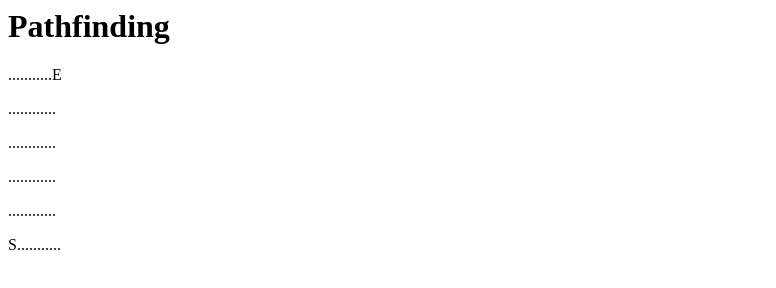
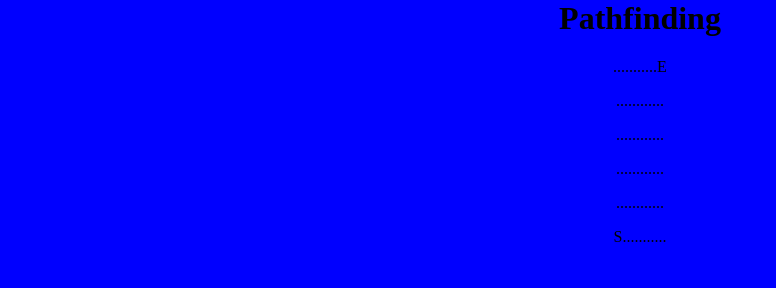
Before and after one commit to WilliamYahl/Pathfind, a plain HTML site: page index.html in a window 1280 px wide. Shown: the whole page, without its empty margins (0-776 px from the left). Drawn offline with Linux system fonts and the light colour scheme.

Commit message:
Styling initial commit

```diff
--- a/index.html
+++ b/index.html
@@ -3,6 +3,7 @@
 	<meta charset="UTF-8">
 	<meta name="viewport" content="width=device-width, initial-scale=1.0">
 	<title>Document</title>
+	<link rel="stylesheet" href="styles.css">
 </head>
 <body>
 	<h1>Pathfinding</h1>
--- /dev/null
+++ b/styles.css
@@ -0,0 +1,5 @@
+body{
+	margin: 0;
+	background: blue;
+	text-align: center;
+}
```
